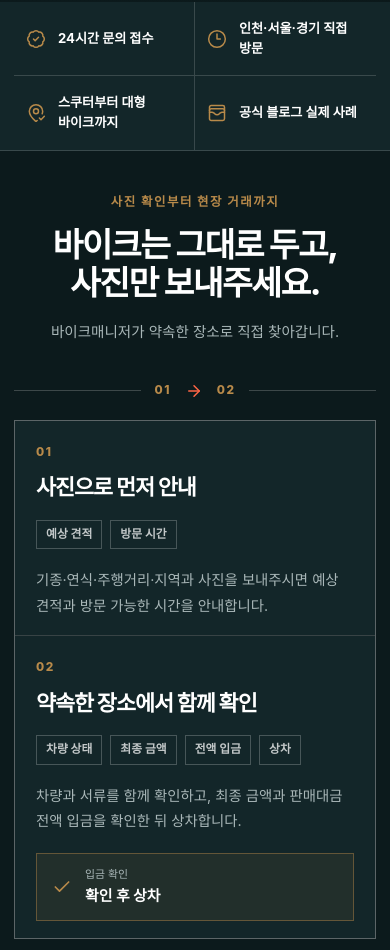
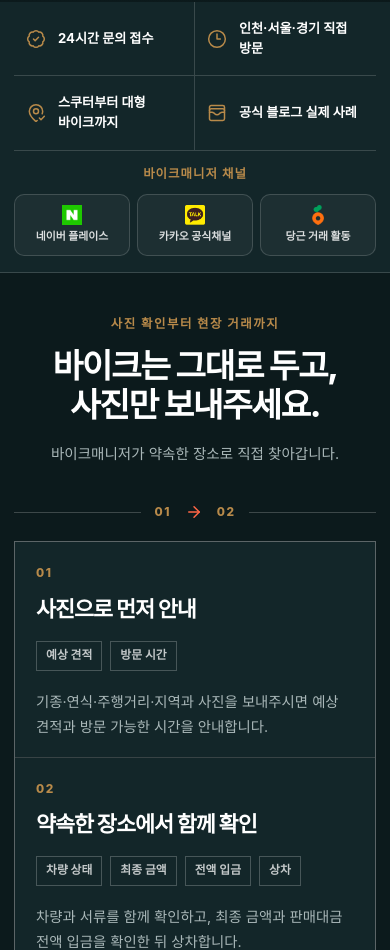
Before and after one commit to 12538253/bike-landing, a Next.js app: page / in a window 390 px wide. Shown: the part 842-1792 px from the top of the page. Built offline with nearby package versions, Linux system fonts and the light colour scheme.

Commit message:
feat: add channel proof to dark preview

```diff
--- a/app/globals.css
+++ b/app/globals.css
@@ -447,6 +447,56 @@ section[id] {
 .trust-point strong {
   display: block;
   font-size: 0.97rem;
+}
+
+.channel-proof {
+  display: grid;
+  grid-template-columns: minmax(138px, 0.7fr) minmax(0, 3fr);
+  align-items: center;
+  gap: 20px;
+  padding-block: 18px;
+  border-top: 1px solid var(--line-light);
+}
+
+.channel-proof__label {
+  color: var(--brass);
+  font-size: 0.78rem;
+  letter-spacing: 0.08em;
+}
+
+.channel-proof__grid {
+  display: grid;
+  grid-template-columns: repeat(3, minmax(0, 1fr));
+  gap: 10px;
+}
+
+.channel-proof__item {
+  display: flex;
+  min-width: 0;
+  min-height: 46px;
+  align-items: center;
+  justify-content: center;
+  gap: 9px;
+  padding: 9px 12px;
+  border: 1px solid var(--line-light);
+  border-radius: 12px;
+  background: rgba(255, 255, 255, 0.045);
+  color: rgba(255, 255, 255, 0.84);
+  font-size: 0.84rem;
+  font-weight: 750;
+  text-align: center;
+}
+
+.channel-proof__item img {
+  flex: 0 0 auto;
+  width: 22px;
+  height: 22px;
+  object-fit: contain;
+}
+
+a.channel-proof__item:hover {
+  border-color: rgba(184, 138, 74, 0.65);
+  background: rgba(255, 255, 255, 0.085);
 }
 
 .section {
@@ -1370,6 +1420,36 @@ button.visit-flow__stage-summary {
     font-size: 0.82rem;
   }
 
+  .channel-proof {
+    grid-template-columns: 1fr;
+    gap: 10px;
+    padding-block: 14px 16px;
+  }
+
+  .channel-proof__label {
+    text-align: center;
+  }
+
+  .channel-proof__grid {
+    grid-template-columns: repeat(3, minmax(0, 1fr));
+    gap: 7px;
+  }
+
+  .channel-proof__item {
+    min-height: 62px;
+    flex-direction: column;
+    gap: 5px;
+    padding: 7px 4px;
+    border-radius: 10px;
+    font-size: 0.68rem;
+    line-height: 1.25;
+  }
+
+  .channel-proof__item img {
+    width: 20px;
+    height: 20px;
+  }
+
   .section {
     padding-block: 56px;
   }
--- a/components/TrustBar.tsx
+++ b/components/TrustBar.tsx
@@ -1,3 +1,4 @@
+import Image from "next/image";
 import { BadgeCheck, Clock3, MapPinCheck, WalletCards } from "lucide-react";
 
 import { site } from "@/content/site";
@@ -21,6 +22,39 @@ export default function TrustBar() {
           );
         })}
       </div>
+      <div className="site-shell channel-proof" aria-label={site.trustSection.channelLabel}>
+        <strong className="channel-proof__label">{site.trustSection.channelLabel}</strong>
+        <div className="channel-proof__grid">
+          {site.trustSection.channels.map((channel) => {
+            const content = (
+              <>
+                <Image src={channel.icon} alt="" aria-hidden="true" width={22} height={22} />
+                <span>{channel.label}</span>
+              </>
+            );
+
+            if ("href" in channel) {
+              return (
+                <a
+                  className={`channel-proof__item channel-proof__item--${channel.id}`}
+                  href={channel.href}
+                  target="_blank"
+                  rel="noreferrer"
+                  key={channel.id}
+                >
+                  {content}
+                </a>
+              );
+            }
+
+            return (
+              <span className={`channel-proof__item channel-proof__item--${channel.id}`} key={channel.id}>
+                {content}
+              </span>
+            );
+          })}
+        </div>
+      </div>
     </section>
   );
 }
--- a/content/site.ts
+++ b/content/site.ts
@@ -53,9 +53,20 @@ export type DisclosureCopy = Readonly<{
   answer: string;
 }>;
 
+export type ChannelProofId = "naver" | "kakao" | "daangn";
+
+export type ChannelProof = Readonly<{
+  id: ChannelProofId;
+  label: string;
+  icon: string;
+  href?: string;
+}>;
+
 export type TrustSectionCopy = Readonly<{
   title: string;
   points: readonly [string, string, string, string];
+  channelLabel: string;
+  channels: readonly [ChannelProof, ChannelProof, ChannelProof];
 }>;
 
 export type QuoteSectionCopy = SectionCopy & Readonly<{
@@ -114,6 +125,7 @@ export type VisitFlowCopy = SectionCopy & Readonly<{
 
 const phoneNumber = "010-7616-4949";
 const kakaoChatUrl = "https://pf.kakao.com/_MzgSn/chat";
+const kakaoChannelUrl = "https://pf.kakao.com/_MzgSn";
 const naverPlaceUrl = "https://naver.me/F1rPbAcV";
 const officialBlogUrl = "https://m.blog.naver.com/bikemanager4949";
 
@@ -236,6 +248,12 @@ export const site = {
   trustSection: {
     title: "거래 원칙",
     points: ["24시간 문의 접수", "인천·서울·경기 직접 방문", "스쿠터부터 대형 바이크까지", "공식 블로그 실제 사례"],
+    channelLabel: "바이크매니저 채널",
+    channels: [
+      { id: "naver", label: "네이버 플레이스", icon: "/images/naver-icon.png", href: naverPlaceUrl },
+      { id: "kakao", label: "카카오 공식채널", icon: "/images/kakao-talk-mark.png", href: kakaoChannelUrl },
+      { id: "daangn", label: "당근 거래 활동", icon: "/images/daangn-icon.png" },
+    ] satisfies readonly [ChannelProof, ChannelProof, ChannelProof],
   } satisfies TrustSectionCopy,
   quoteSection: {
     eyebrow: "견적 준비",
--- a/eslint.config.mjs
+++ b/eslint.config.mjs
@@ -11,6 +11,7 @@ const eslintConfig = defineConfig([
     ".next/**",
     "out/**",
     "build/**",
+    ".worktrees/**",
     "next-env.d.ts",
   ]),
 ]);
```
Also changed, not shown: 2 other files (tests, documents, lock files or other folders).
